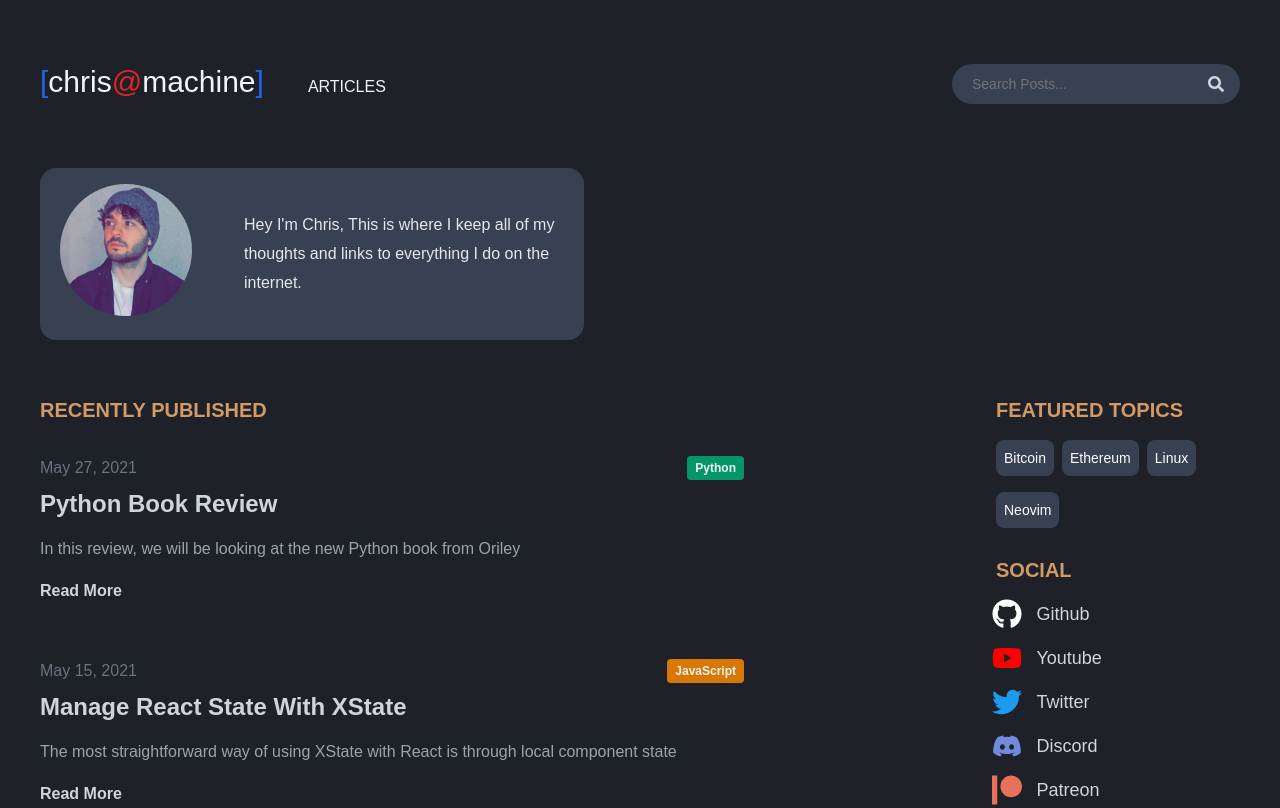
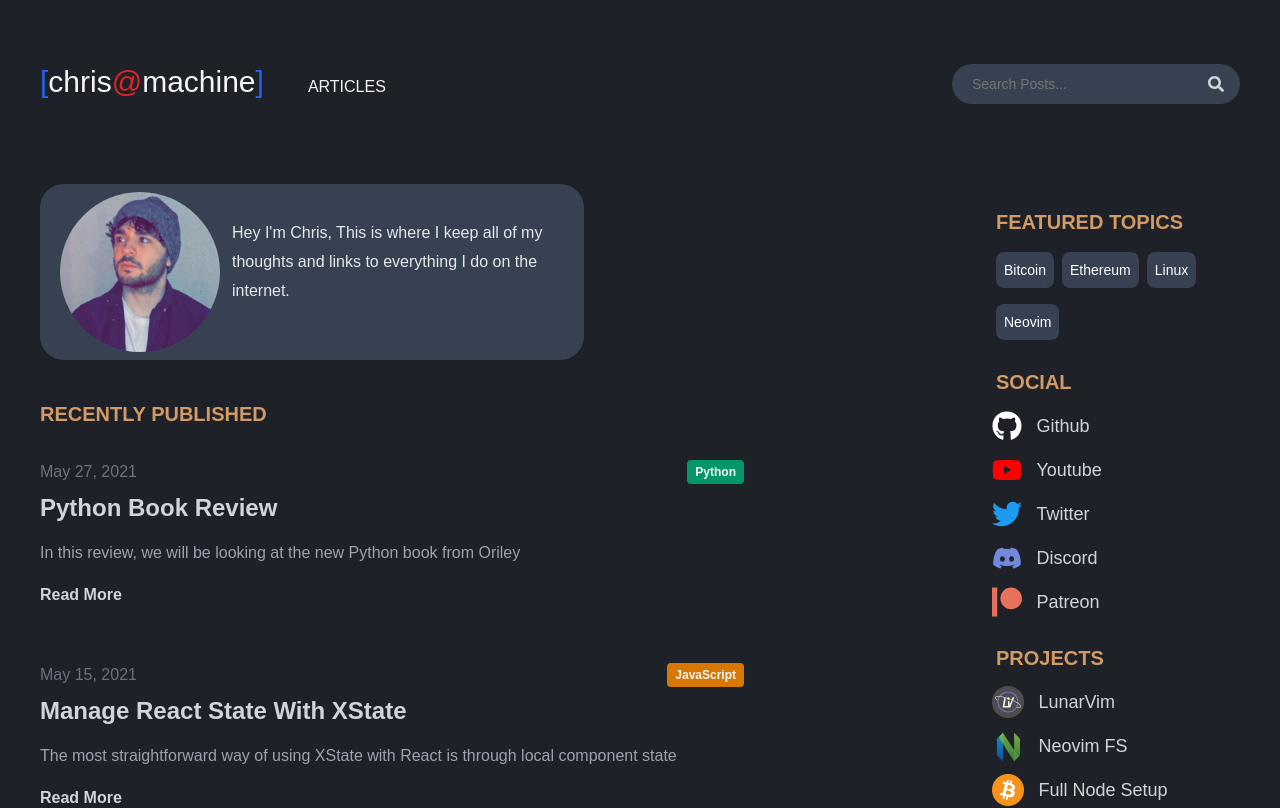
Before and after one commit to ChristianChiarulli/old_website, a Next.js app: page / in a window 1280 px wide. Shown: the top 808 px of the page. Built offline with nearby package versions, Linux system fonts and the light colour scheme.

Commit message:
update sidebar

```diff
--- a/pages/index.js
+++ b/pages/index.js
@@ -18,13 +18,11 @@
               src='/site/me.jpg'
               alt='LunarVim'
             />
-          </div>
             <div>
               <p className={styles.home__intro}>
                 Hey I'm Chris, This is where I keep all of my thoughts and links
                 to everything I do on the internet.
               </p>
-          </div>
             </div>
           </div>
           <div className={styles.home__post__container}>
@@ -40,6 +38,8 @@
                   <a className={styles.home__post__button}>All Posts</a>
                 </div>
               </Link>
+            </div>
+          </div>
         </div>
         <div>
           <CategoryList
--- a/styles/home.module.css
+++ b/styles/home.module.css
@@ -6,7 +6,8 @@
   width: 100%;
   margin-left: auto;
   margin-right: auto;
-  justify-content: flex-start;
+  /* justify-content: flex-start; */
+  justify-content: space-between;
 }
 
 @media (min-width: 640px) {
@@ -40,9 +41,17 @@
 }
 
 .home__image__container {
+  display: flex;
   padding-left: 1.25rem/* 40px */;
   padding-right: 2.5rem/* 40px */;
-  width: 12rem/* 224px */;
+  width: 34rem;
+  padding-top: .5rem;
+  padding-bottom: .5rem;
+  --tw-bg-opacity: 1;
+  background-color: rgba(55, 65, 81, var(--tw-bg-opacity));
+  border-radius: 1.5rem;
+  margin-left: 2.5rem;
+
 }
 
 .home__image {
@@ -51,8 +60,6 @@
 }
 
 .home__intro {
-  --tw-bg-opacity: 1;
-  background-color: rgba(55, 65, 81, var(--tw-bg-opacity));
   padding: 0.75rem/* 12px */;
   border-radius: 1rem/* 16px */;
   --tw-text-opacity: 1;
@@ -114,14 +121,10 @@
 
 .test {
   display: flex;
-  margin-left: 2.5rem;
+  flex-direction: column;
+  /* margin-left: 2.5rem; */
   padding-top: 1rem;
   padding-bottom: 1rem;
-  --tw-bg-opacity: 1;
-  background-color: rgba(55, 65, 81, var(--tw-bg-opacity));
-  border-radius: 1rem/* 16px */;
-  --tw-text-opacity: 1;
-  color: rgba(229, 231, 235, var(--tw-text-opacity));
 }
 
 .home__post__button:hover {
```
Lines whose indentation alone changed are shown as unchanged.
